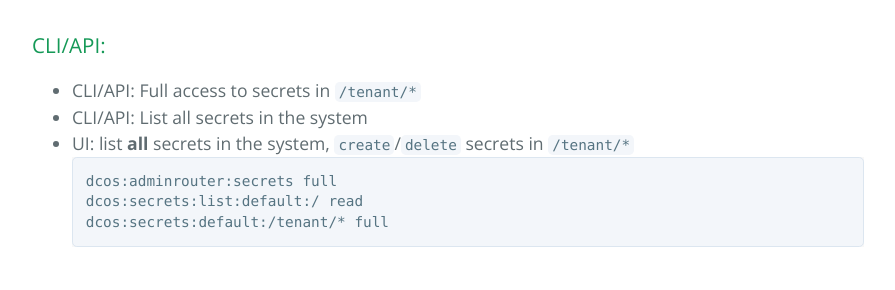
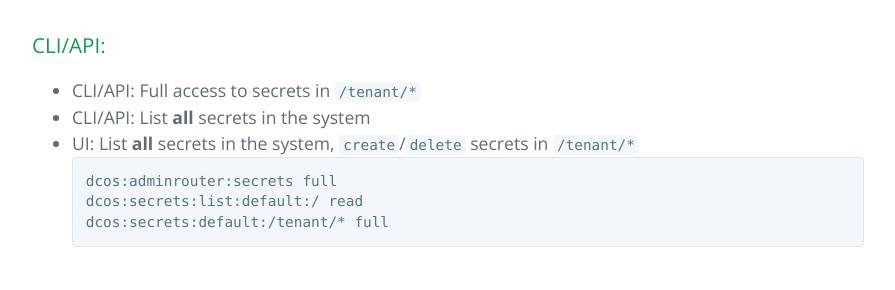
Before and after one commit to mesosphere/field-notes, a Jekyll site: the page built from docs/strict/permissions.md, in a window 1280 px wide and 900 px high, scrolled down 3706 px. Shown: the part 155-445 px from the top of the window, without its empty margins (192-1087 px from the left). Built offline with Jekyll 4.4.1, drawn with Linux system fonts in a browser that asks for light colours; our own code applies the rules of GitHub Pages for plain Markdown files.

Commit message:
Do stuff

````diff
--- a/docs/strict/permissions.md
+++ b/docs/strict/permissions.md
@@ -129,8 +129,8 @@ dcos:secrets:default:/tenant/* full
 
 ### CLI/API:
 * CLI/API: Full access to secrets in `/tenant/*`
-* CLI/API: List all secrets in the system
-* UI: list **all** secrets in the system, `create`/`delete` secrets in `/tenant/*`
+* CLI/API: List **all** secrets in the system
+* UI: List **all** secrets in the system, `create`/`delete` secrets in `/tenant/*`
 ```
 dcos:adminrouter:secrets full
 dcos:secrets:list:default:/ read
````
